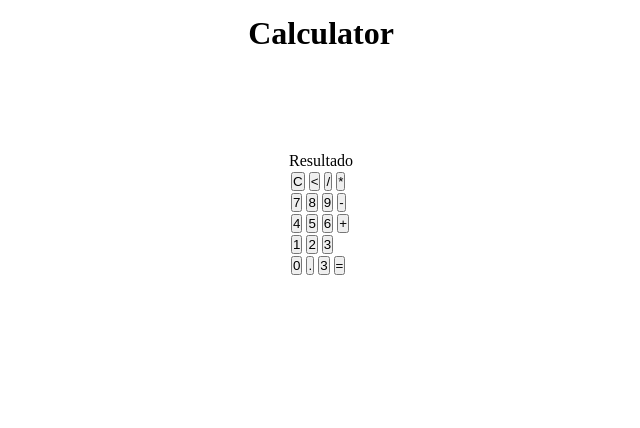
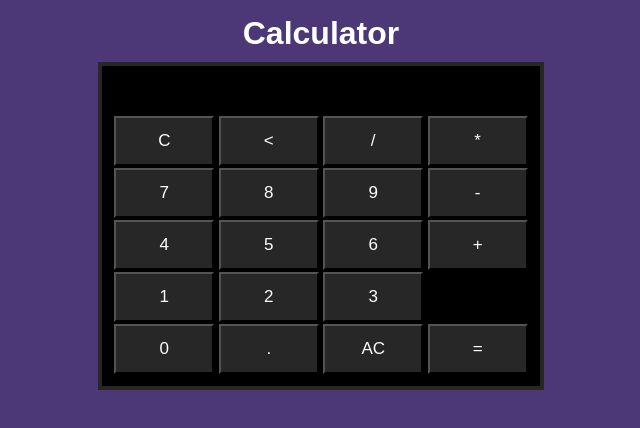
Before and after one commit to matheusgoncalvess/html-css-javascript, a plain HTML site: page 005-calculator/calc.html in a window 1280 px wide. Shown: the whole page, without its empty margins (319-959 px from the left). Drawn offline with Linux system fonts and the light colour scheme.

Commit message:
update css, initial js

```diff
--- a/005-calculator/calc.html
+++ b/005-calculator/calc.html
@@ -15,7 +15,7 @@
 
     <div id="container">
         <div class="calculator">
-            <p>Resultado</p>
+            <h2>Resultado</h2>
 
             <table>
                 <tr>
@@ -57,12 +57,14 @@
                     <td>
                         <button>0</button>
                         <button>.</button>
-                        <button>3</button>
-                        <button>=</button>
+                        <button>AC</button>
+                        <button id="igual">=</button>
                     </td>
                 </tr>
             </table>
         </div>
     </div>
+
+    <script src="script.js"></script>
 </body>
 </html>
--- a/005-calculator/style.css
+++ b/005-calculator/style.css
@@ -1,11 +1,18 @@
 * {
     margin: 0;
     padding: 0;
+
+    font-family: Arial, Helvetica, sans-serif;
+}
+
+body {
+    background-color: #4c3777;
 }
 
 header h1 {
     text-align: center;
     padding-top: 15px;
+    color: #ffffff;
 }
 
 #container {
@@ -13,5 +20,31 @@ header h1 {
     justify-content: center;
     display: flex;
 
-    padding-top: 100px;
+    padding-top: 10px;
+    padding-bottom: 0px;
 }
+
+.calculator {
+    border: 4px solid #272727;
+    background-color: #000000;
+}
+
+h2 {
+    padding-top: 10px;
+    text-align: center;
+}
+
+table {
+    padding: 10px 10px;
+}
+
+button {
+    width: 100px;
+    height: 50px;
+    background-color: #272727;
+    color: white;
+
+    font-size: 17px;
+    cursor: pointer;
+
+}
```
Also changed, not shown: 005-calculator/script.js (added).
